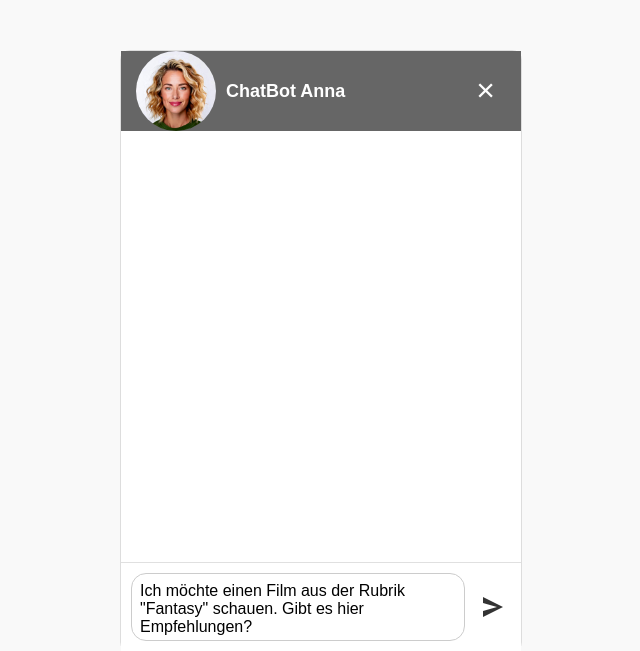
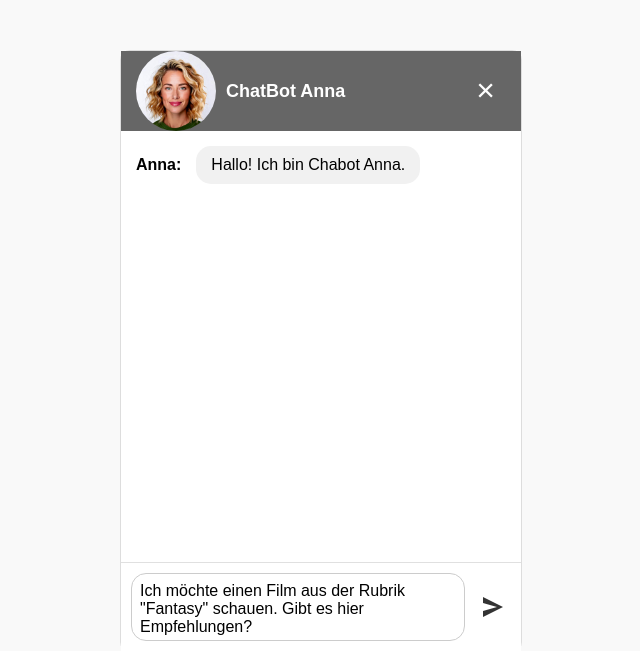
Before and after one commit to hgrowie/chatbot-flask, a Flask app: page / in a window 1280 px wide. Shown: the top 651 px of the page, without its empty margins (319-959 px from the left). Run offline with Flask 3, Linux system fonts and the light colour scheme.

Commit message:
index1.html

```diff
--- a/templates/index1.html
+++ b/templates/index1.html
@@ -180,6 +180,10 @@
 
             inputField.value = startText;
 
+            // Add a first bot message when the chat opens
+            const initialBotMessage = "Hallo! Ich bin Chabot Anna.";
+            addBotMessage(initialBotMessage);
+
             function addUserMessage(text) {
                 const userMessageContainer = document.createElement('div');
                 userMessageContainer.classList.add('message', 'user-message');
@@ -210,7 +214,7 @@
                     inputField.value = "";
 
                     setTimeout(() => {
-                        addBotMessage("Hallo, ich bin Anna und ich liebe Fantasy-Filme! Der Herr der Ringe: Die Gefährten ist einer meiner absoluten Favoriten – die epische Geschichte hat mich tief berührt. Auch Pan’s Labyrinth von Guillermo del Toro ist magisch und emotional. Beide Filme bieten unglaubliche Welten, die dich sicher begeistern werden! 😀");
+                        addBotMessage("Hallo, ich bin Anna Der Herr der Ringe: Die Gefährten und Pan’s Labyrinth sind empfohlene Filme im Fantasy-Genre. Beide bieten spannende Geschichten, beeindruckende visuelle Effekte und faszinierende Welten. Diese Filme gehören zu den Klassikern und sind bei Fans sehr beliebt.");
                     }, 1500);
                 }
             });
```
